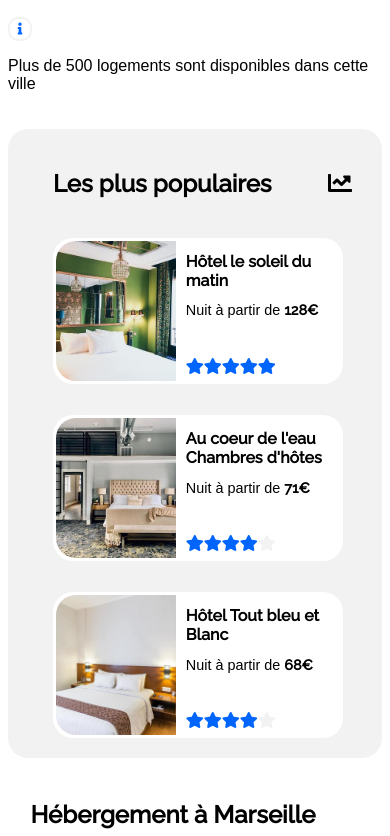
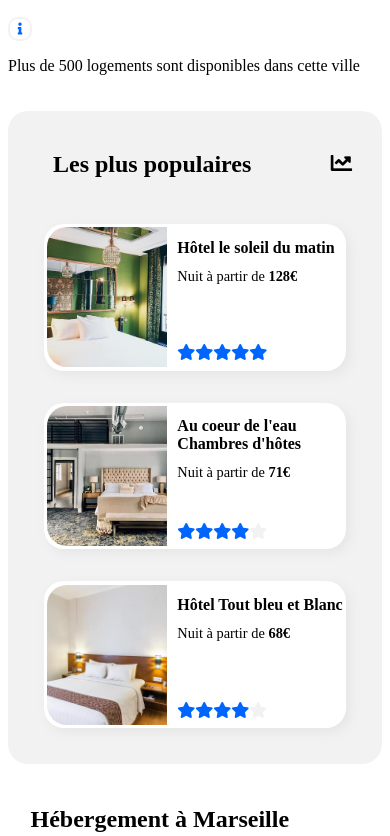
Before and after one commit to Easymr1/CodeP2, a plain HTML site: page index.html in a window 390 px wide. Shown: the part 676-1512 px from the top of the page. Drawn offline with Linux system fonts and the light colour scheme.

Commit message:
Fin modification format tablette et correction validateur W3C

```diff
--- a/index.html
+++ b/index.html
@@ -1,11 +1,12 @@
 <!DOCTYPE html>
-<html>
+<html lang="fr">
 
 <head>
     <meta charset="utf-8">
     <link rel="stylesheet" href="style.css">
     <link rel="stylesheet" href="Font_awesome/css/all.css">
-    <link rel="stylesheet" href="https://fonts.googleapis.com/css2?family=Raleway:ital,wght@0,500;1,600&display=swap">
+    <link rel="preconnect" href="https://fonts.gstatic.com">
+    <link href="https://fonts.googleapis.com/css2?family=Raleway:wght@500&display=swap" rel="stylesheet">
     <title>Reservia</title>
 
 </head>
@@ -103,7 +104,7 @@
         </header>
 
 
-        <section>
+        <div id="hebergement">
 
             <article>
 
@@ -222,7 +223,7 @@
             <aside>
                 <div id="titre_pop">
                     <h2>Les plus populaires</h2>
-                    <h2><i class="fas fa-chart-line"></i></h2>
+                    <div><i class="fas fa-chart-line fa-lg"></i></div>
                 </div>
                 <div id="block_populaire">
                     <a href="#" class="carte_populaire">
@@ -278,7 +279,7 @@
                 </div>
             </aside>
 
-        </section>
+        </div>
 
         <div id="activiter">
             <div>
@@ -326,11 +327,13 @@
 
         </div>
     </div>
+
     <footer>
         <div id="fin">
             <div class="list">
+                <p class="titre_liste">A Propos</p>
                 <ul>
-                    <p class="titre_liste">A Propos</p>
+
                     <li>Fonctionnement du site</li>
                     <li>Conditions générales de vente</li>
                     <li>Données et confidentialité</li>
@@ -339,8 +342,9 @@
             </div>
 
             <div class="list">
+                <p class="titre_liste">Nos hebergements</p>
                 <ul>
-                    <p class="titre_liste">Nos hebergements</p>
+
 
                     <li><a href="#">Charte qualité</a></li>
 
@@ -349,8 +353,9 @@
             </div>
 
             <div class="list">
+                <p class="titre_liste">Assistance</p>
                 <ul>
-                    <p class="titre_liste">Assistance</p>
+
                     <li>Centre d'aide</li>
                     <li>Nous contacter</li>
                 </ul>
--- a/style.css
+++ b/style.css
@@ -1,12 +1,12 @@
 /* Page dimension */
+
+body {
+    font-family: 'Raleway', sans-serif;
+}
 
 #All_Page {
     margin: 2.5%;
-}
-
-@font-face {
-    font-family: 'Raleway';
-    src: url(Raleway.eot);
+    font-family: ral;
 }
 
 body {
@@ -232,7 +232,7 @@ nav {
 
 /*Block_hebergement*/
 
-section {
+#hebergement {
     display: flex;
     flex-flow: wrap-reverse;
     justify-content: space-between;
@@ -272,7 +272,7 @@ article h3 {
     display: flex;
     flex-direction: column;
     flex-wrap: nowrap;
-    box-shadow: 4px 4px 12px #F2F2F2, -1px -1px 0 #F2F2F2;
+    box-shadow: 4px 4px 12px rgb(229, 229, 229);
     border-radius: 20px;
     margin: 20px 10px 20px 10px;
     padding: 4px;
@@ -311,7 +311,6 @@ aside {
     background-color: #F2F2F2;
     border-radius: 20px;
     width: 30%;
-    min-height: 600px;
     display: flex;
     flex-direction: column;
 }
@@ -321,25 +320,26 @@ aside {
     flex-wrap: wrap;
     align-items: center;
     justify-content: space-between;
-    margin: 20px 30px 20px 45px;
+    margin: 20px 30px 10px 45px;
 }
 
 #block_populaire {
     display: flex;
-    flex-direction: column;
-    justify-content: space-between;
-    min-height: 500px;
-    margin: 0 45px 20px 45px;
+    flex-direction: row;
+    justify-content: center;
+    flex-wrap: wrap;
+    margin: 0 20px 0 20px;
 }
 
 .carte_populaire {
     height: 140px;
-    width: 100%;
+    width: 22rem;
     background-color: white;
     display: flex;
-    box-shadow: 4px 4px 12px #F2F2F2, -1px -1px 0 #F2F2F2;
+    box-shadow: 4px 4px 12px rgb(229, 229, 229);
     border-radius: 20px;
     padding: 1%;
+    margin: 10px;
 }
 
 .carte_populaire img {
@@ -397,7 +397,6 @@ aside {
     position: relative;
     object-fit: cover;
     overflow: hidden;
-    position: relative;
 }
 
 .carte_activ2 {
@@ -499,6 +498,7 @@ ul {
     flex-wrap: wrap;
     background-color: #F2F2F2;
     padding-bottom: 20px;
+    margin: 0 -10px 0 -10px;
 }
 
 #fin li {
@@ -512,25 +512,30 @@ ul {
 .titre_liste {
     font-weight: bold;
     font-size: 1.1em;
+    margin-left: 40px;
 }
 
-@media screen and (max-width: 992px) {
+@media screen and (max-width: 1250px) {
     #block1 {
         display: flex;
         justify-content: center;
     }
-    section {
+    #hebergement {
         display: flex;
         flex-direction: column-reverse;
     }
     #block_populaire {
         align-content: center;
     }
+    .carte_populaire {
+        margin: 1rem;
+    }
     aside {
         width: 100%;
     }
     article {
         width: 100%;
+        background-color: white;
     }
 }
 
@@ -593,14 +598,13 @@ ul {
         -ms-border-radius: 15px 15px 15px 15px;
         -o-border-radius: 15px 15px 15px 15px;
     }
-    section {
+    #hebergement {
         display: flex;
         flex-direction: column-reverse;
     }
     article {
         width: 100%;
         margin: 2.5px;
-        background-color: white;
     }
     article h2 {
         margin-left: 25px;
@@ -617,9 +621,10 @@ ul {
     }
     aside {
         width: 100%;
+        padding-bottom: 20px;
     }
     .carte_populaire {
-        width: 100%;
+        width: 22rem;
     }
     #activiter h2 {
         margin-left: 25px;
```
